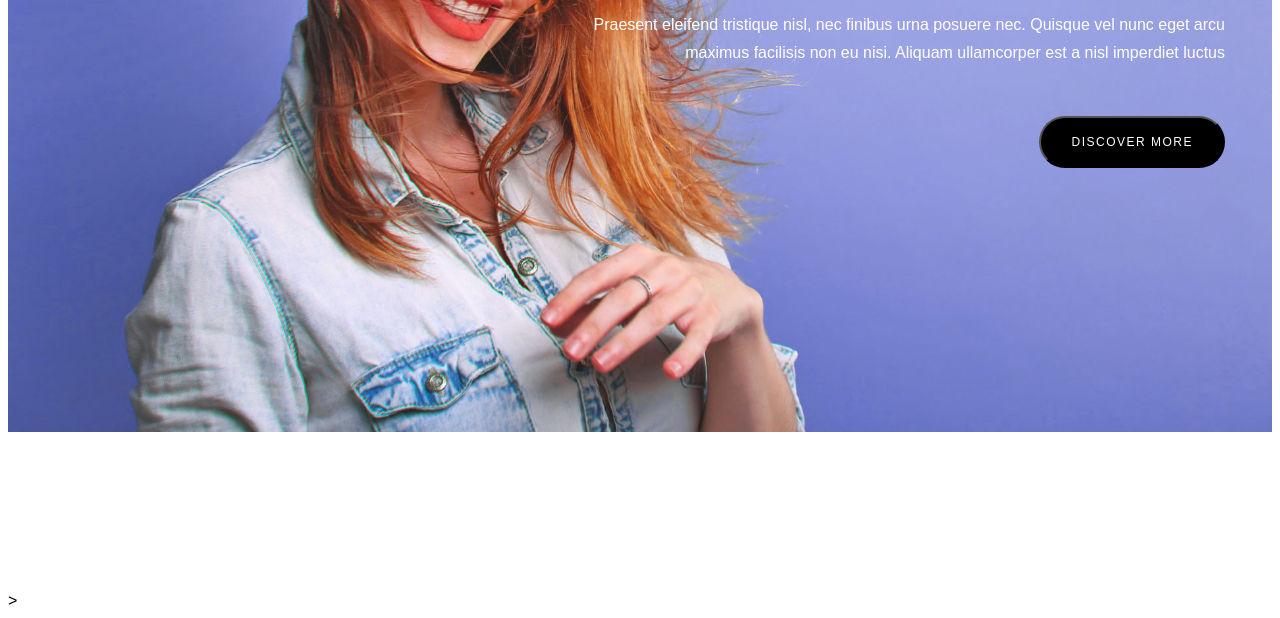
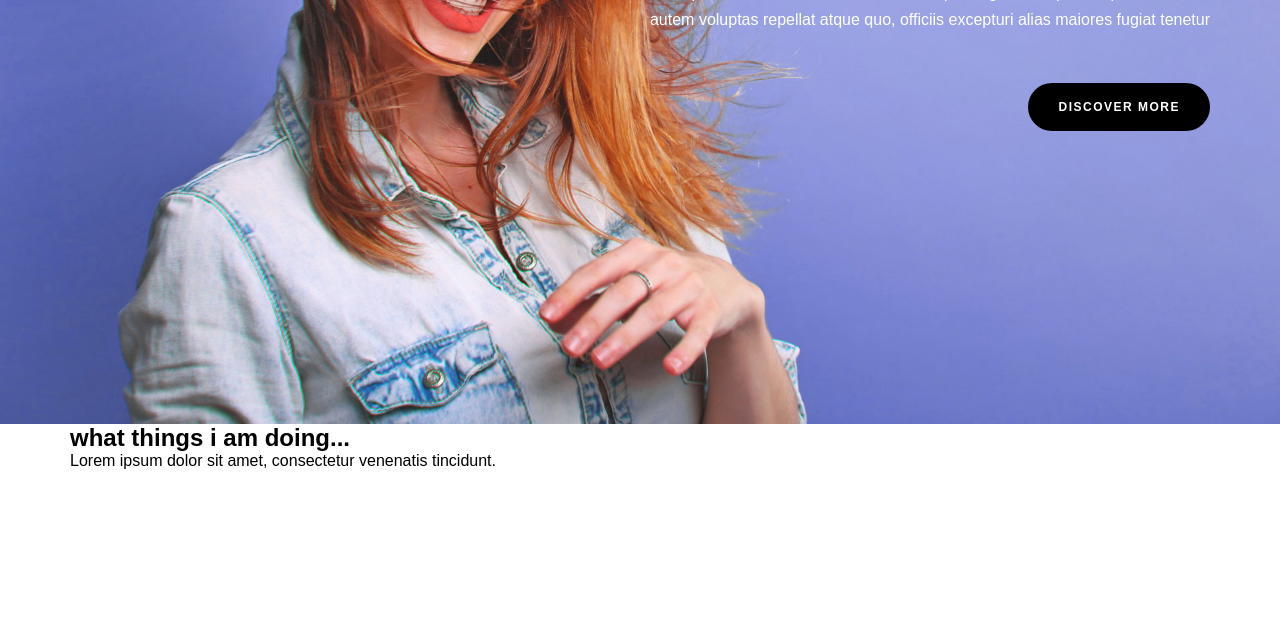
Before and after one commit to mihail-darlic/Kalay, a plain HTML site: page index.html in a window 1280 px wide. Shown: the part 376-994 px from the top of the page. After the commit the page ends 846 px from the top, so only its background shows below. Drawn offline with Linux system fonts and the light colour scheme.

Commit message:
refactoring starter

```diff
--- a/css/style.css
+++ b/css/style.css
@@ -3,17 +3,23 @@ html {
 }
 
 body {
-   font-family: 'Poppins', sans-serif;
+   font-family: sans-serif;
    font-size  : 1.6rem;
 }
 
-.container {
-   width  : 1170px;
-   margin : 0 auto;
-   padding: 0 15px;
+* {
+   box-sizing: border-box;
+   margin    : 0;
+   padding   : 0;
 }
 
-/* starter */
+.container {
+
+   width           : 1170px;
+   margin          : 0 auto;
+   padding         : 0 15px;
+}
+
 .starter {
    background-image     : url(../img/girl.jpg);
    background-attachment: fixed;
@@ -23,12 +29,11 @@ body {
 }
 
 .starter__container {
-   display        : flex;
-   flex-direction : column;
-   align-items    : flex-end;
-   justify-content: center;
-   height         : 100%;
-   color          : white;
+   display         : flex;
+   flex-direction  : column;
+   align-items     : flex-end;
+   justify-content : center;
+   height          : 100%;
 }
 
 .starter__title,
@@ -39,44 +44,36 @@ body {
 }
 
 .starter__title {
-    margin-bottom: 1rem;
-    font-size    : 4.5rem;
-    font-weight  : 600;
+   margin-bottom: 1rem;
+   font-size    : 4.5rem;
+   font-weight  : 600;
+
 }
 
 .starter__desc {
-    margin-bottom : 5rem;
-    line-height   : 1.7;
+   margin-bottom: 5rem;
+   line-height  : 1.7;
 }
 
 .starter__link {
-   display         : block;
+   display: block;
    padding: 1.5em 2.5em;
+
+   background-color: black;
    border-radius   : 5rem;
 
-   background-color: black;
-   color           : white;
+   color          : white;
+   text-decoration: none;
+   text-transform : uppercase;
+   font-size      : 1.2rem;
+   font-weight    : 600;
+   letter-spacing : 1.5px;
+   line-height    : 1;
 
-   text-decoration : none;
-   text-transform  : uppercase;
-   font-size       : 1.2rem;
-   letter-spacing  : 1.5px;
-   line-height     : 1;
-
-   transition      : color 0.2s, background-color 0.2s;
+   transition: color 0.3s, background-color 0.3s;
 }
 
 .starter__link:hover {
    background-color: white;
    color           : black;
 }
-
-/* section */
-.section {
-   padding: 80px 0;
-}
-
-/* feature */
-.feature {
-
-}
--- a/index.html
+++ b/index.html
@@ -1,26 +1,35 @@
 <!DOCTYPE html>
-<html lang="en">
+<html lang="ru">
 <head>
    <meta charset="UTF-8">
    <meta http-equiv="X-UA-Compatible" content="IE=edge">
    <meta name="viewport" content="width=device-width, initial-scale=1.0">
-   <title>kalay</title>
-   <link rel="stylesheet" type="text/css" href="css/style.css">
+   <title>Kalay</title>
+   <link rel="stylesheet" href="css/style.css">
+
 </head>
 <body>
       <main>
+         <!-- starter -->
          <section class="starter">
             <div class="starter__container container">
                <h1 class="starter__title">Hello, I am Kalay.</h1>
-            <p class="starter__desc">Praesent eleifend tristique nisl, nec finibus urna posuere nec. Quisque vel nunc eget arcu maximus facilisis non eu nisi. Aliquam ullamcorper est a nisl imperdiet luctus</p>
-            <button class="starter__link">Discover more</button>
+               <p class="starter__desc">Lorem ipsum dolor sit amet consectetur adipisicing elit. Sequi, voluptas? Maxime autem voluptas repellat atque quo, officiis excepturi alias maiores fugiat tenetur</p>
+               <a href="#" class="starter__link">Discover more</a>
             </div>
          </section>
-      <section class="section section__lightgrey">
+         <!-- features -->
+         <section class="fetures">
+            <div class="container">
+               <div class="section__header">
+                  <h2 class="section__title section__title_center">what things i am doing...</h2>
+                  <p class="section__desc section__desc_center text">Lorem ipsum dolor sit amet, consectetur venenatis tincidunt.</p>
+               </div>
+            </div>
 
          </section>
-   </main>>
+      </main>
+</body>
 <footer>
 </footer>
-</body>
 </html>
```
Lines whose indentation alone changed are shown as unchanged.
